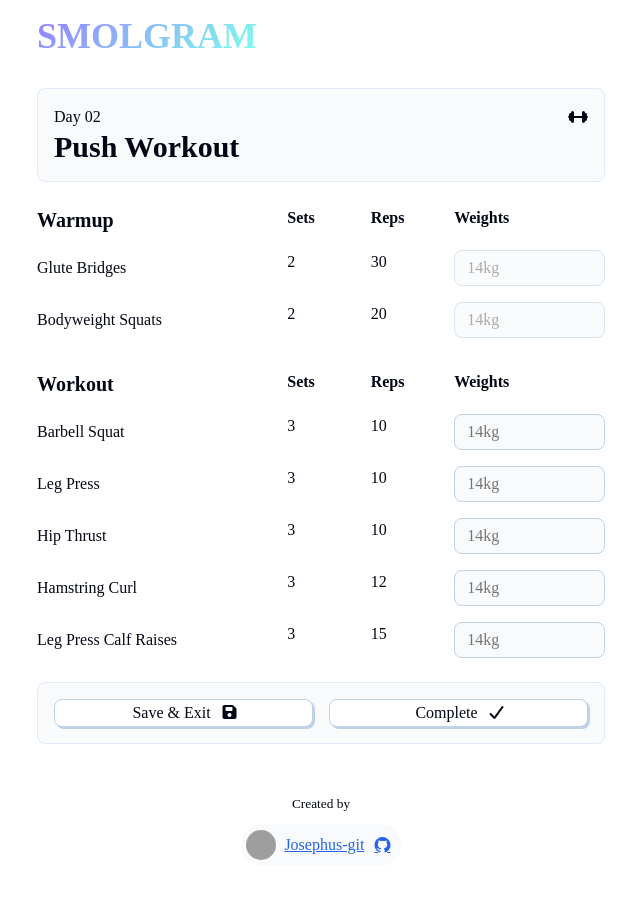
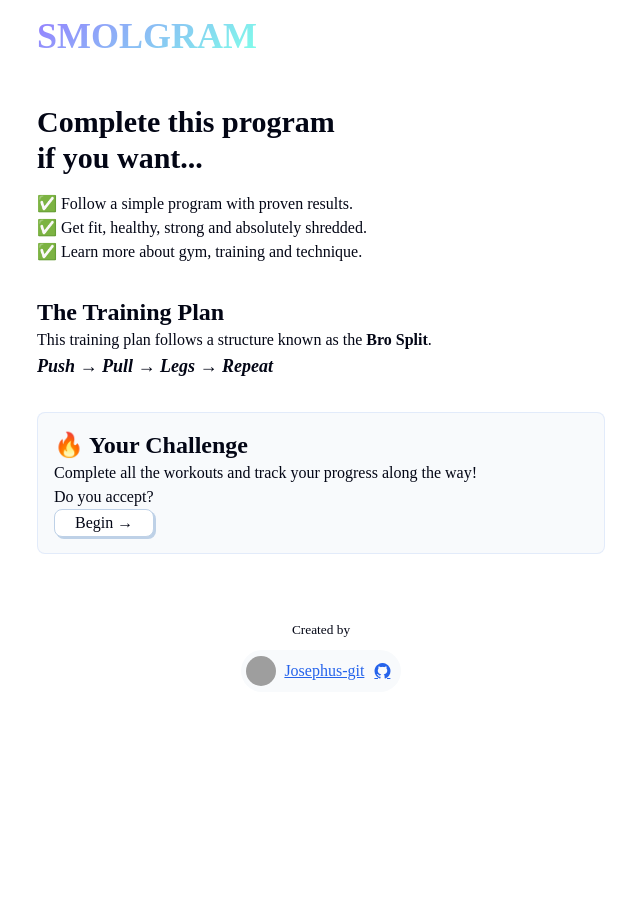
Before and after one commit to Josephus-git/workout-app, a Vue app: page / in a window 1280 px wide. Shown: the top 898 px of the page, without its empty margins (319-959 px from the left). After the commit the page ends 800 px from the top, so only its background shows below. Built offline with nearby package versions, Linux system fonts and the light colour scheme; grey boxes are pictures that could not be loaded; a web font is replaced by a local one.

Commit message:
added workout feature

```diff
--- a/src/App.vue
+++ b/src/App.vue
@@ -4,7 +4,7 @@
   import Dashboard from './components/pages/Dashboard.vue';
   import Workout from './components/pages/Workout.vue';
 
-  import { ref } from 'vue'
+  import { computed, ref } from 'vue'
   import { workoutProgram } from './utils'
 
   const defaultData: Record<number, any> = {}
@@ -17,19 +17,65 @@
       defaultData[workoutIdx][e.name] =  ''
     }
   }
-  const selectedDisplay = ref(3)
+  const selectedDisplay = ref(1)
   const data = ref(defaultData)
-  const selectedWorkout = ref(2)
+
+  const selectedWorkout = ref(-1)
+
+  const isWorkoutComplete = computed(() => {
+    const currWorkout = data.value?.[selectedWorkout.value]
+    if (!currWorkout) { return false } // guard clause to exit function
+
+    const isCompleteCheck = Object.values(currWorkout).every(ex => !!ex)
+    console.log('ISCOMPLETE: ', isCompleteCheck)
+    return isCompleteCheck
+  })
+
+  const firstIncompleteWorkoutIndex = computed(() => {
+    const allWorkouts = data.value
+    console.log(allWorkouts)
+    if (!allWorkouts) {return -1 }
+
+    // loop over every key value pair, and check if the workout is complete or not
+    for (const [index, workout] of Object.entries(allWorkouts )) {
+      const isComplete = Object.values(workout).every(ex => !!ex)
+      if (!isComplete) {
+        return parseInt(index)
+      }
+    }
+    return -1 // all are complete
+  })
+
+  function handleChangeDisplay(idx: number) {
+    selectedDisplay.value = idx
+  }
+
+  function handleSelectedWorkout(idx:number) {
+    selectedDisplay.value = 3
+    selectedWorkout.value = idx
+  }
+
+  function handleSaveWorkout() {
+    // save the current data snapshot to localstorage so that we can retrieve it next time
+    localStorage.setItem('workouts', JSON.stringify(data.value))
+
+    //show the dashboard
+    selectedDisplay.value = 2
+
+    //deselect a workout
+    selectedWorkout.value = -1
+  }
+
 </script>
 
 <template>
   <Layout>
     <!-- Page 1 -->
-    <Welcome v-if="selectedDisplay ==  1" />
+    <Welcome :handleChangeDisplay="handleChangeDisplay" v-if="selectedDisplay ==  1" />
     <!-- Page 2 -->
-    <Dashboard v-if="selectedDisplay == 2 "/>
+    <Dashboard :firstIncompleteWorkoutIndex="firstIncompleteWorkoutIndex" :handleSelectedWorkout="handleSelectedWorkout" v-if="selectedDisplay == 2 "/>
     <!-- Page 3 -->
-    <Workout :data="data" :selected-workout="selectedWorkout" v-if="workoutProgram?.[selectedWorkout]"/>
+    <Workout :handleSaveWorkout="handleSaveWorkout" :isWorkoutComplete="isWorkoutComplete" :data="data" :selected-workout="selectedWorkout" v-if="workoutProgram?.[selectedWorkout]"/>
   </Layout>
 </template>
 
--- a/src/components/Grid.vue
+++ b/src/components/Grid.vue
@@ -1,11 +1,16 @@
 <script setup lang="ts">
     import { workoutProgram } from '../utils'
     const workoutTypes = ['Push', 'Pull', 'Legs']
+
+    defineProps<{
+        handleSelectedWorkout: Function
+    }> ()
+
 </script>
 
 <template>
   <section id="grid">
-    <button v-for="(workout, workoutIdx) in Object.keys(workoutProgram)" class="card-button plan-card">
+    <button disabled=true @click="() => handleSelectedWorkout(workoutIdx)" v-for="(workout, workoutIdx) in Object.keys(workoutProgram)" class="card-button plan-card">
         <div>
             <p>Day {{workoutIdx < 9 ? '0'+ (workoutIdx + 1) : workoutIdx + 1 }}</p>
             <i class="fa-solid fa-dumbbell" v-if="workoutIdx%3 == 0"></i>
@@ -26,6 +31,11 @@
 
     #grid button {
         width: 100%;
+    }
+
+    #grid button:disabled {
+        box-shadow: none;
+        cursor: not-allowed;
     }
 
     .plan-card {
--- a/src/components/pages/Dashboard.vue
+++ b/src/components/pages/Dashboard.vue
@@ -1,9 +1,19 @@
 <script setup lang="ts">
+
     import { gymHealthFacts } from '../../utils';
     import Grid from '../Grid.vue';
+
     // generate a random whole integer number between 0 and array length - 1
+
+    const props = defineProps<{
+        handleSelectedWorkout: Function,
+        firstIncompleteWorkoutIndex: number | undefined
+    }> ();
+
+
     const randomNumber = Math.floor(Math.random() * gymHealthFacts.length)
     const todaysFact = gymHealthFacts[randomNumber]
+
 </script>
 
 <template>
@@ -13,9 +23,9 @@
             <div>
             <p class="tip"><strong>Daily Tip</strong><br /> {{todaysFact}}</p>
             </div>
-            <button>Start workout &rarr;</button>
+            <button @click="() => handleSelectedWorkout(Number(firstIncompleteWorkoutIndex) < 0 ? 0 : firstIncompleteWorkoutIndex)">Start workout &rarr;</button>
         </div>
-        <Grid />
+        <Grid v-bind="props" />
     </section>
 </template>
 
--- a/src/components/pages/Welcome.vue
+++ b/src/components/pages/Welcome.vue
@@ -1,4 +1,7 @@
 <script setup lang="ts">
+    defineProps<{
+        handleChangeDisplay: Function
+    }> ()
 </script>
 
 <template>
@@ -21,7 +24,7 @@
             <h3>🔥 Your Challenge</h3>
             <p>Complete all the workouts and track your progress along the way!</p>
             <p>Do you accept?</p>
-            <button>Begin &rarr;</button>
+            <button @click="() => handleChangeDisplay(2)">Begin &rarr;</button>
         </div>
 
     </section>
--- a/src/components/pages/Workout.vue
+++ b/src/components/pages/Workout.vue
@@ -4,12 +4,16 @@
     import Portal from '../Portal.vue'
     import { workoutProgram, exerciseDescriptions, type Workout } from '../../utils'
 
-    const props = defineProps<{
+    const workoutType = ['Push', 'Pull', 'Legs']
+
+    const { data, selectedWorkout } = defineProps<{
+        handleSaveWorkout: () => void,
+        isWorkoutComplete: boolean,
         data: Record<number, Record<string, string>>,
         selectedWorkout: number
     }>()
 
-    const { workout, warmup }: Workout = workoutProgram[props.selectedWorkout]
+    const { workout, warmup }: Workout = workoutProgram[selectedWorkout]
 
     let selectedExercise = ref<string | null>(null)
 
@@ -38,10 +42,10 @@
     <section id="workout-card">
         <div class="plan-card card">
             <div class="plan-card-header">
-                <p>Day {{ selectedWorkout < 9 ? '0' + selectedWorkout : selectedWorkout }}</p>
+                <p>Day {{ selectedWorkout < 9 ? '0' + (selectedWorkout + 1) : (selectedWorkout + 1) }}</p>
                 <i class="fa-solid fa-dumbbell"></i>
             </div>
-            <h2>{{ 'Push' }} Workout</h2>
+            <h2>{{ workoutType[selectedWorkout % 3] }} Workout</h2>
         </div>
         <div class="workout-grid">
             <h4 class="grid-name">Warmup</h4>
@@ -73,12 +77,12 @@
                 </div>
                 <p>{{ w.sets }}</p>
                 <p>{{ w.reps }}</p>
-                <input class="grid-weights" placeholder="14kg" type="text"/>
+                <input v-model="data[selectedWorkout][w.name]" class="grid-weights" placeholder="14kg" type="text"/>
             </div>
         </div>
         <div class="card workout-btns">
-            <button>Save & Exit <i class="fa-solid fa-save"></i></button>
-            <button>Complete <i class="fa-solid fa-check"></i></button>
+            <button @click="handleSaveWorkout">Save & Exit <i class="fa-solid fa-save"></i></button>
+            <button :disabled="!isWorkoutComplete" @click="handleSaveWorkout">Complete <i class="fa-solid fa-check"></i></button>
         </div>
     </section>
 </template>
```
